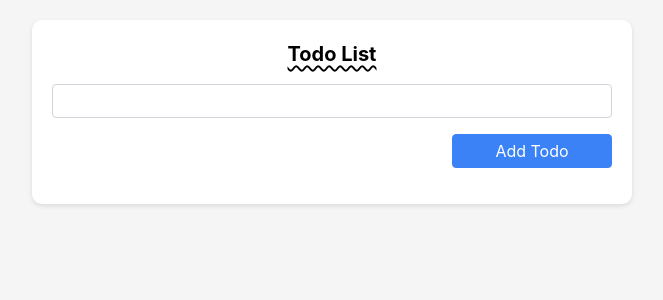
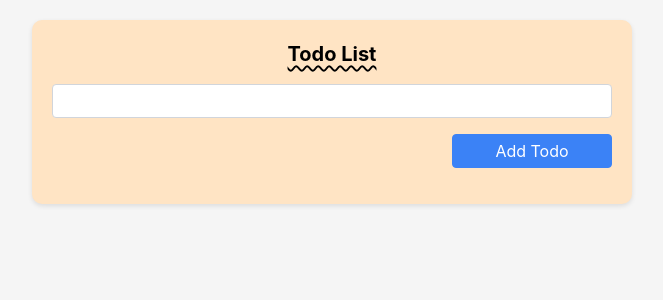
Before and after one commit to YunjiCho/todo_react1, a Next.js app: page / in a window 1280 px wide. Shown: the top 300 px of the page, without its empty margins (308-971 px from the left). Built offline with nearby package versions, Linux system fonts and the light colour scheme.

Commit message:
color changed

```diff
--- a/src/styles/TodoList.module.css
+++ b/src/styles/TodoList.module.css
@@ -2,7 +2,7 @@
   max-width: 600px;
   margin: 20px auto;
   padding: 20px;
-  background-color: white;
+  background-color: bisque;
   border-radius: 10px;
   box-shadow: 0 2px 5px rgba(0, 0, 0, 0.1);
 }
@@ -15,16 +15,16 @@ input[type="text"].itemInput {
 
 button.addButton {
   padding: 5px;
-  background-color: #0070f3;
+  background-color: tomato;
   color: white;
-  border: 1px solid #0070f3;
+  border: 1px solid tomato;
   border-radius: 5px;
   cursor: pointer;
 }
 
 button.addButton:hover {
   background-color: #fff;
-  color: #0070f3;
+  color: tomato;
 }
 
 .todoItem {
```
